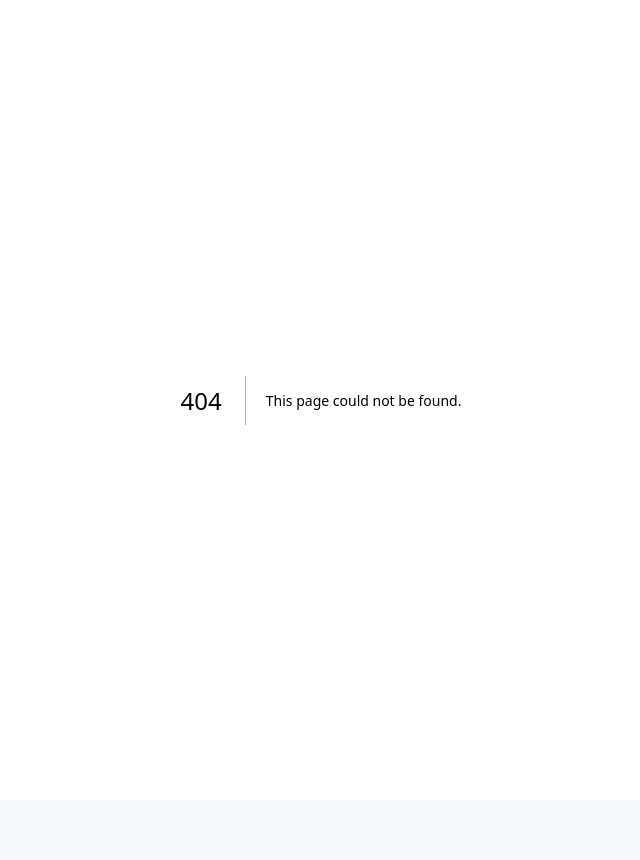
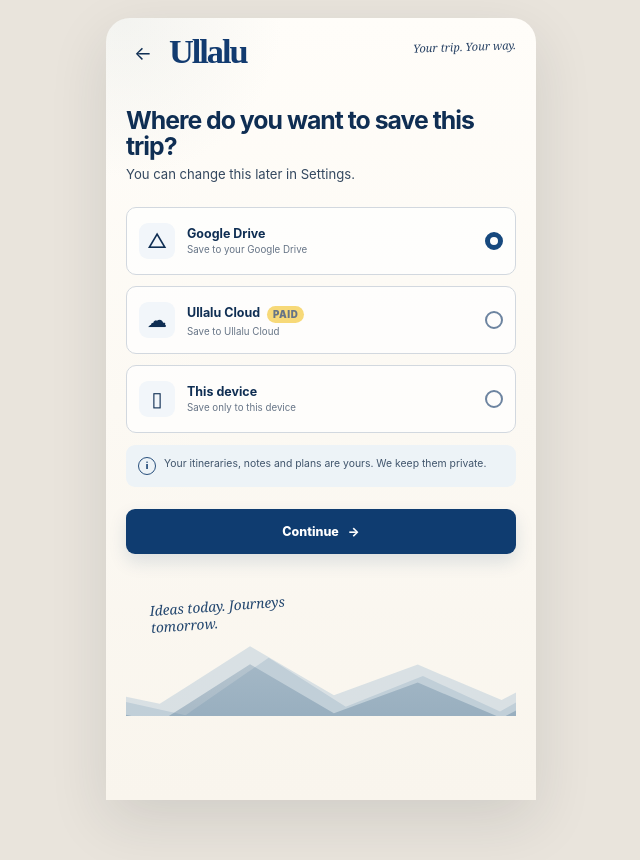
Before and after one commit to brijbh/ullalu, a Next.js app: page /new-trip/storage in a window 1280 px wide. Before the commit this address had no page. Shown: the top 860 px of the page, without its empty margins (319-959 px from the left). Before the commit the page ends 800 px from the top, so only its background shows below. Built offline with nearby package versions, Linux system fonts and the light colour scheme.

Commit message:
feat: build trip storage choice screen

```diff
--- /dev/null
+++ b/app/new-trip/storage/page.tsx
@@ -0,0 +1,58 @@
+import Link from "next/link";
+import styles from "../../JourneyFlow.module.css";
+import { AppHeader, MountainFooter } from "../../components/JourneyUI";
+
+export default function StorageChoicePage() {
+  return (
+    <main className={styles.screen}>
+      <section className={styles.phonePage}>
+        <div className={styles.content}>
+          <AppHeader backHref="/new-trip" note="Your trip. Your way." />
+
+          <div className={styles.titleBlock}>
+            <h1>Where do you want to save this trip?</h1>
+            <p>You can change this later in Settings.</p>
+          </div>
+
+          <div className={styles.storageList}>
+            <div className={styles.storageOption}>
+              <span className={styles.storageIcon} aria-hidden="true">△</span>
+              <div className={styles.storageCopy}>
+                <strong>Google Drive</strong>
+                <span>Save to your Google Drive</span>
+              </div>
+              <span className={`${styles.radio} ${styles.radioSelected}`} aria-label="Google Drive selected" />
+            </div>
+
+            <div className={styles.storageOption}>
+              <span className={styles.storageIcon} aria-hidden="true">☁</span>
+              <div className={styles.storageCopy}>
+                <strong>Ullalu Cloud <span className={styles.paidBadge}>PAID</span></strong>
+                <span>Save to Ullalu Cloud</span>
+              </div>
+              <span className={styles.radio} aria-label="Ullalu Cloud not selected" />
+            </div>
+
+            <div className={styles.storageOption}>
+              <span className={styles.storageIcon} aria-hidden="true">▯</span>
+              <div className={styles.storageCopy}>
+                <strong>This device</strong>
+                <span>Save only to this device</span>
+              </div>
+              <span className={styles.radio} aria-label="This device not selected" />
+            </div>
+          </div>
+
+          <div className={styles.infoBox}>
+            <span className={styles.infoIcon} aria-hidden="true">i</span>
+            <span>Your itineraries, notes and plans are yours. We keep them private.</span>
+          </div>
+
+          <Link className={styles.primaryButton} href="/trip/japan-2026/day/1">Continue <span aria-hidden="true">→</span></Link>
+
+          <MountainFooter text="Ideas today. Journeys tomorrow." />
+        </div>
+      </section>
+    </main>
+  );
+}
```
